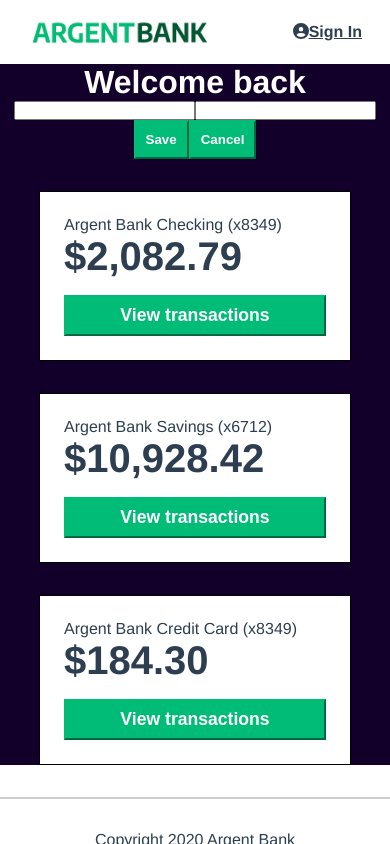
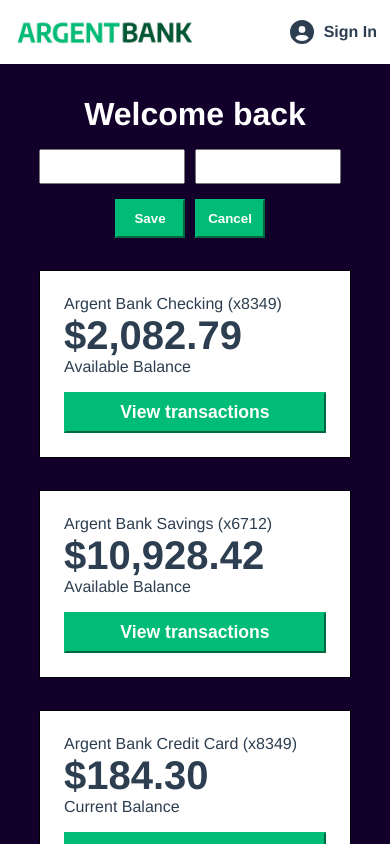
Before and after one commit to cmswa/CedricMICHEL_13_18092022, a React (Create React App) app: page /profile in a window 390 px wide. Both pictures are taken after a click on the button "Edit Name". Shown: the top 844 px of the page. Built offline with nearby package versions, Linux system fonts and the light colour scheme; no server answers.

Commit message:
responsive

```diff
--- a/src/Components/FormSignIn.js
+++ b/src/Components/FormSignIn.js
@@ -1,5 +1,4 @@
 import React from 'react'
-import { Link } from 'react-router-dom'
 import { useDispatch, useSelector } from 'react-redux'
 import { useState, useEffect } from 'react'
 import { fetchOrUpdateToken, resetToken } from "../feature/getToken.slice"
--- a/src/Components/Layout/Header.js
+++ b/src/Components/Layout/Header.js
@@ -5,6 +5,7 @@ import { FontAwesomeIcon } from "@fortawesome/react-fontawesome";
 import { faUserCircle, faRightFromBracket } from "@fortawesome/free-solid-svg-icons";
 import { useDispatch } from 'react-redux';
 import { resetToken } from '../../feature/getToken.slice';
+import '../../styles/Components/Header.css'
 
 export default function Header({ firstNameUser }) {
     const dispatch = useDispatch();
@@ -26,11 +27,11 @@ export default function Header({ firstNameUser }) {
                         Sign In
                     </Link> */}
                     {firstNameUser ? (
-                        <div className="main-nav-item">
-                            <NavLink to="/profile">
+                        <div className="main-nav-item sign-out">
+                            <NavLink className="main-nav-item__firstName" to="/profile">
                                 <div className="underline-text">
-                                    <FontAwesomeIcon icon={faUserCircle} />
-                                    {firstNameUser}
+                                    <FontAwesomeIcon className='main-nav-item__icons' icon={faUserCircle} />
+                                    <div className="underline-text__firstName"> {firstNameUser} </div>
                                 </div>
                             </NavLink>
                             <NavLink to="/"
@@ -38,7 +39,7 @@ export default function Header({ firstNameUser }) {
                             >
                                 <div className="underline-text"
                                     onClick={() => { dispatch(resetToken()) }}>
-                                    <FontAwesomeIcon icon={faRightFromBracket} />
+                                    <FontAwesomeIcon className='main-nav-item__icons' icon={faRightFromBracket} />
                                     Sign Out
                                 </div>
                             </NavLink>
@@ -46,7 +47,7 @@ export default function Header({ firstNameUser }) {
                     ) : (
                         <NavLink to="/login">
                             <div className="main-nav-item sign-in underline-text">
-                                <FontAwesomeIcon icon={faUserCircle} />
+                                <FontAwesomeIcon className='main-nav-item__icons fa-circle-user--off' icon={faUserCircle} />
                                 Sign In
                             </div>
                         </NavLink>
--- a/src/Components/UserHeader.js
+++ b/src/Components/UserHeader.js
@@ -38,8 +38,8 @@ export default function UserHeader({ firstNameUser, lastNameUser }) {
                 <div className="editNamesUser">
                     <input type="text" placeholder={firstNameUser} onChange={(e) => setEditedFirstName(e.target.value)} />
                     <input type="text" placeholder={lastNameUser} onChange={(e) => setEditedLastName(e.target.value)} />
-                    <button className="edit-button" onClick={() => handleSubmit()}>Save</button>
-                    <button className="edit-button" onClick={() => setEdit(false)}>Cancel</button>
+                    <button className="edit-button edit-button--NamesUser" onClick={() => handleSubmit()}>Save</button>
+                    <button className="edit-button edit-button--NamesUser" onClick={() => setEdit(false)}>Cancel</button>
 
                 </div>
             </div>
--- a/src/index.css
+++ b/src/index.css
@@ -7,6 +7,6 @@
 }
 
 code {
-  font-family: source-code-pro, Menlo, Monaco, Consolas, 'Courier New',
-    monospace;
+    font-family: source-code-pro, Menlo, Monaco, Consolas, 'Courier New',
+        monospace;
 }
--- a/src/pages/User.js
+++ b/src/pages/User.js
@@ -28,9 +28,9 @@ export default function User() {
             <main className="main bg-dark">
                 <UserHeader firstNameUser={firstNameUser} lastNameUser={lastNameUser} />
                 <h2 className="sr-only">Accounts</h2>
-                <Transaction title="Argent Bank Checking (x8349)" amount="$2,082.79" amountDescroption="Available Balance" />
-                <Transaction title="Argent Bank Savings (x6712)" amount="$10,928.42" amountDescroption="Available Balance" />
-                <Transaction title="Argent Bank Credit Card (x8349)" amount="$184.30" amountDescroption="Current Balance" />
+                <Transaction title="Argent Bank Checking (x8349)" amount="$2,082.79" amountDescription="Available Balance" />
+                <Transaction title="Argent Bank Savings (x6712)" amount="$10,928.42" amountDescription="Available Balance" />
+                <Transaction title="Argent Bank Credit Card (x8349)" amount="$184.30" amountDescription="Current Balance" />
             </main>
             <Footer />
         </>
--- /dev/null
+++ b/src/styles/Components/Header.css
@@ -0,0 +1,62 @@
+.main-nav-item {
+    display: flex;
+}
+
+.main-nav-item__icons {
+    font-size: 1.5em;
+    margin-right: 10px;
+}
+
+.main-nav a {
+    text-decoration: none;
+}
+
+.main-nav-item__firstName {
+    margin-right: 20px;
+}
+
+.underline-text {
+    display: flex;
+    align-items: center;
+}
+
+@media (max-width: 650px) {
+    .sign-out {
+        display: flex;
+        flex-direction: column-reverse;
+        margin: 0;
+    }
+    .main-nav {
+        padding: 5px;
+    }
+    .main-nav-item__firstName {
+        order: 1;
+    }
+    .main-nav-item__firstName.active {
+        margin: 0;
+    }
+    .underline-text {
+        justify-content: flex-end;
+    }
+}
+
+@media (max-width: 350px) {
+    .fa-right-from-bracket {
+        display: none;
+    }
+    .underline-text__firstName {
+        display: none;
+    }
+    .fa-circle-user {
+        margin-right: 0;
+    }
+    .fa-circle-user--off {
+        display: none;
+    }
+    .main-nav-logo-image {
+        width: 150px;
+    }
+    .sign-in-content {
+        width: 240px;
+    }
+}
--- a/src/styles/Components/UserHeader.css
+++ b/src/styles/Components/UserHeader.css
@@ -1,3 +1,51 @@
 .edit-off {
     display: none;
 }
+
+.editNamesUser {
+    /* display: grid;
+    grid-template-columns: 1fr 1fr;
+    gap: 0px 18px; */
+    /* width: 45%; */
+    width: 450px;
+    margin: auto;
+    padding-top: 1em;
+    display: flex;
+    flex-wrap: wrap;
+    justify-content: center;
+}
+
+.edit-button--NamesUser {
+    width: 25%;
+    margin-right: 10px;
+}
+
+.editNamesUser input {
+    height: 35px;
+    padding-left: 10px;
+    margin-right: 10px;
+}
+
+@media (max-width: 850px) {
+    .editNamesUser {
+        width: 60%;
+    }
+}
+
+@media (max-width: 660px) {
+    .editNamesUser {
+        width: 80%;
+    }
+}
+
+@media (max-width: 495px) {
+    .editNamesUser {
+        width: 85%;
+    }
+    .editNamesUser input {
+        width: 44%;
+    }
+    .edit-button--NamesUser {
+        width: 70px;
+    }
+}
--- a/src/styles/main.css
+++ b/src/styles/main.css
@@ -15,10 +15,13 @@ body {
 
 .main {
   flex: 1;
+  min-height: 80vh;
 }
 
 .bg-dark {
   background-color: #12002b;
+  /* padding: 3em 0 3em; */
+  display: grid;
 }
 
 .sr-only {
@@ -57,7 +60,7 @@ body {
 }
 
 .main-nav-item:hover {
-  text-decoration: underline;
+  text-decoration: none;
 }
 
 .main-nav-logo {
@@ -171,8 +174,9 @@ body {
   background-color: white;
   width: 300px;
   margin: 0 auto;
-  margin-top: 3rem;
+  /* margin-top: 3rem; */
   padding: 2rem;
+  margin: auto;
 }
 
 .sign-in-icon {
@@ -258,11 +262,12 @@ body {
   color: #fff;
   font-weight: bold;
   padding: 10px;
+  margin-top: 15px;
 }
 
 .header {
   color: #fff;
-  margin-bottom: 2rem;
+  margin: 2rem 0 2rem;
 }
 
 .transaction-button {
```
